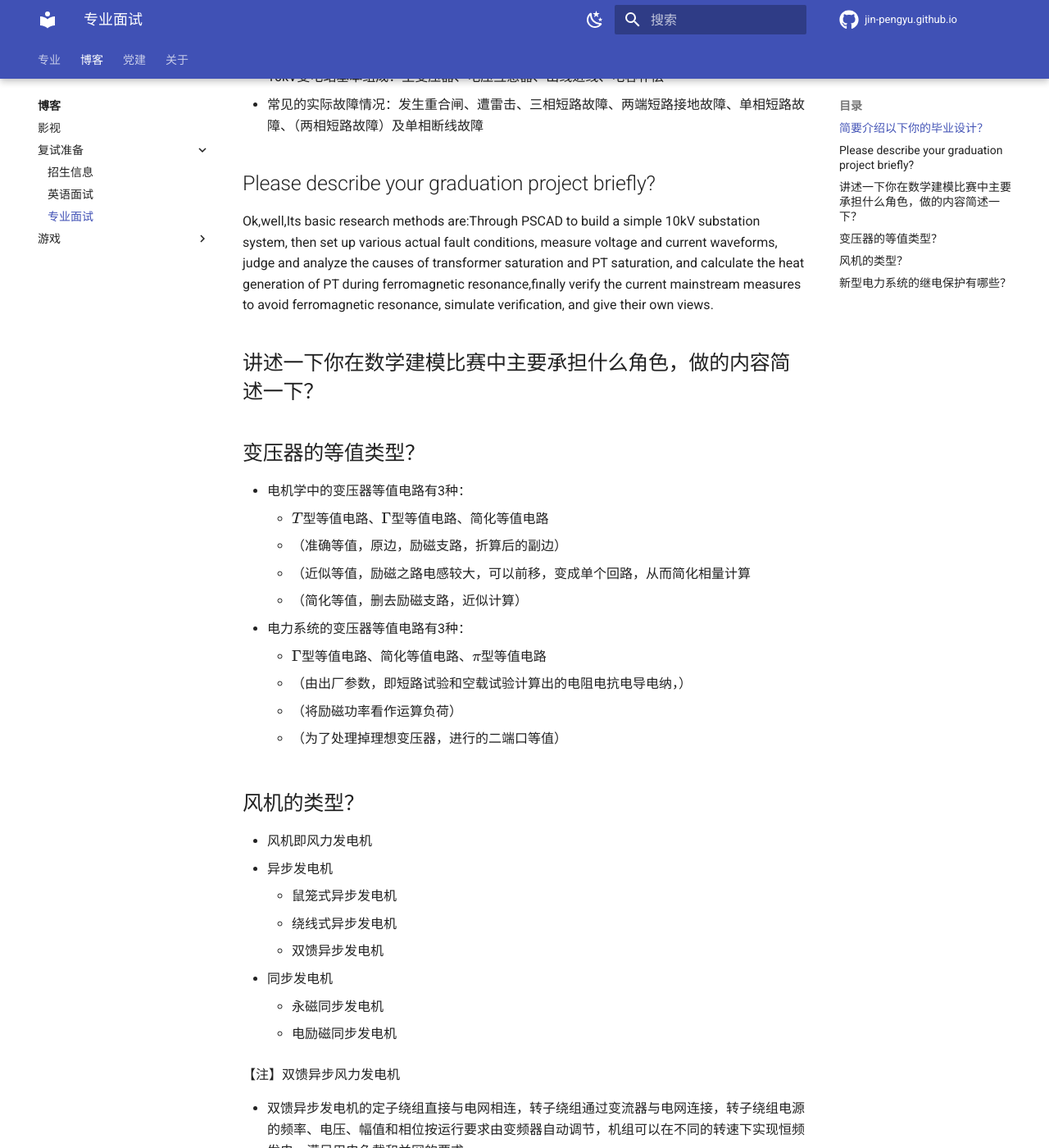
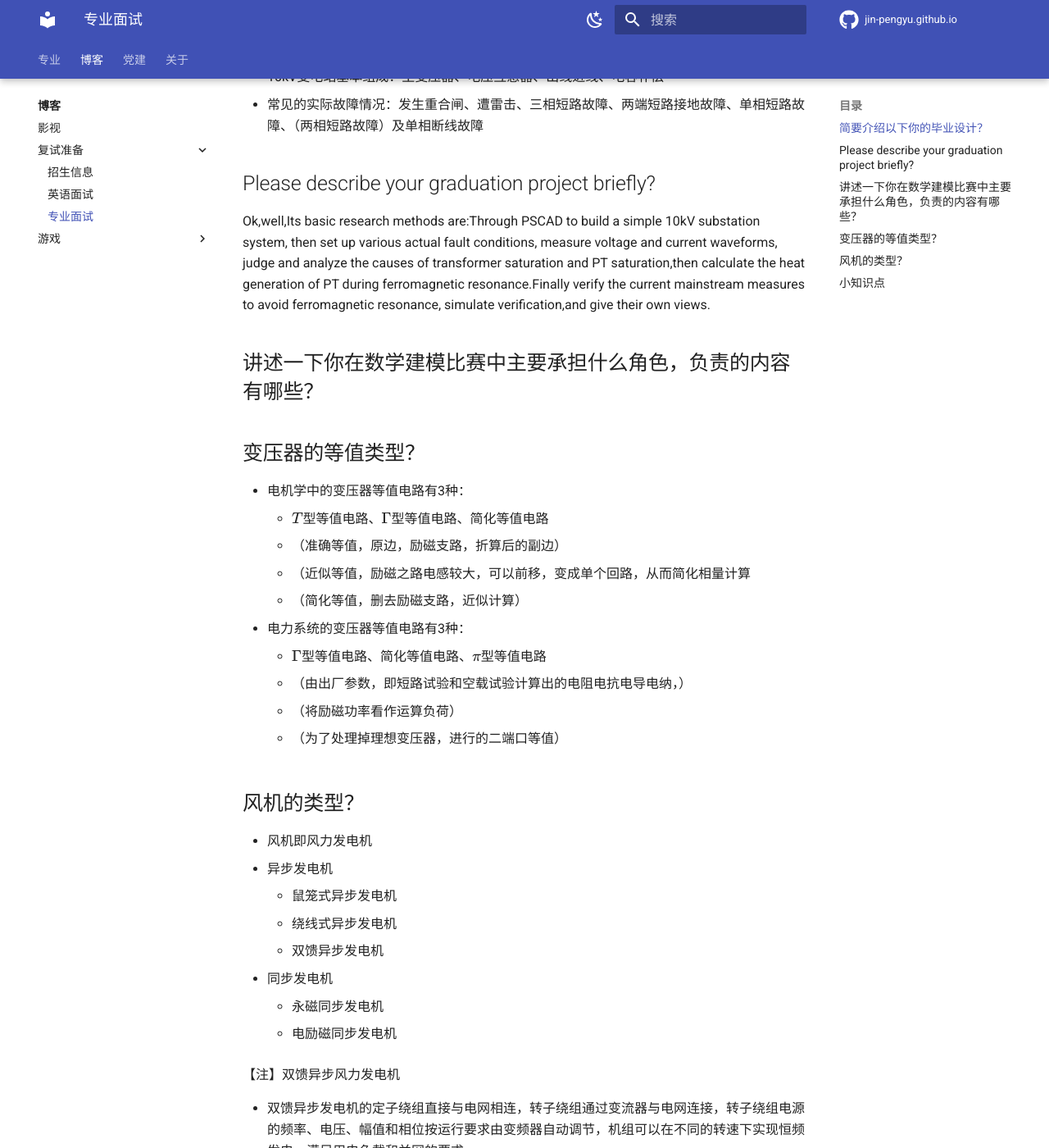
Before and after one commit to Pengyu-Jin/Pengyu-Jin.github.io, an MkDocs documentation site: the page built from docs/blog/pre-interview/major-interview.md, in a window 1280 px wide and 1400 px high, scrolled down 594 px. Shown: the whole window at 82% size. Built offline with MkDocs 1.6.1 and Material for MkDocs 9.7.7, drawn with Linux system fonts in a browser that asks for light colours; some of the changed text lies outside the part shown.

Commit message:
change style177

```diff
--- a/docs/blog/pre-interview/major-interview.md
+++ b/docs/blog/pre-interview/major-interview.md
@@ -13,9 +13,11 @@
 
 ## Please describe your graduation project briefly?
 
-Ok,well,Its basic research methods are:Through PSCAD to build a simple 10kV substation system, then set up various actual fault conditions, measure voltage and current waveforms, judge and analyze the causes of transformer saturation and PT saturation, and calculate the heat generation of PT during ferromagnetic resonance,finally verify the current mainstream measures to avoid ferromagnetic resonance, simulate verification, and give their own views.
+Ok,well,Its basic research methods are:Through PSCAD to build a simple 10kV substation system, then set up various actual fault conditions, measure voltage and current waveforms, judge and analyze the causes of transformer saturation and PT saturation,then calculate the heat generation of PT during ferromagnetic resonance.Finally verify the current mainstream measures to avoid ferromagnetic resonance, simulate verification,and give their own views.
 
-## 讲述一下你在数学建模比赛中主要承担什么角色，做的内容简述一下？
+## 讲述一下你在数学建模比赛中主要承担什么角色，负责的内容有哪些？
+
+
 
 ## 变压器的等值类型？
 
@@ -29,7 +31,6 @@
     - （由出厂参数，即短路试验和空载试验计算出的电阻电抗电导电纳，）
     - （将励磁功率看作运算负荷）
     - （为了处理掉理想变压器，进行的二端口等值）
-
 
 
 ## 风机的类型？
@@ -48,13 +49,5 @@
 - 有于采用了交流励磁，发电机和电力系统构成了“柔性连接”，即可以根据电网电压、电流和发电机的转速来调节励磁电流，精确的调节发电机输出电流，使其能满足要求。
 - 双馈感应发电机由定子绕组直连定频三相电网的绕线式感应发电机和安装在转子绕组上的双向背靠背IGBT电压源变流器组成。
 
-
-高电压稍微看看，流注理论等等
-
-毕设，中英文
-
-复试时间30min左右
-
-## 新型电力系统的继电保护有哪些？
-
-park变换非常重要，研究生阶段但凡在电磁暂态部分涉及到控制，都需要dq解耦，没有例外
+## 小知识点
+- park变换非常重要，研究生阶段但凡在电磁暂态部分涉及到控制，都需要dq解耦，没有例外。
```
